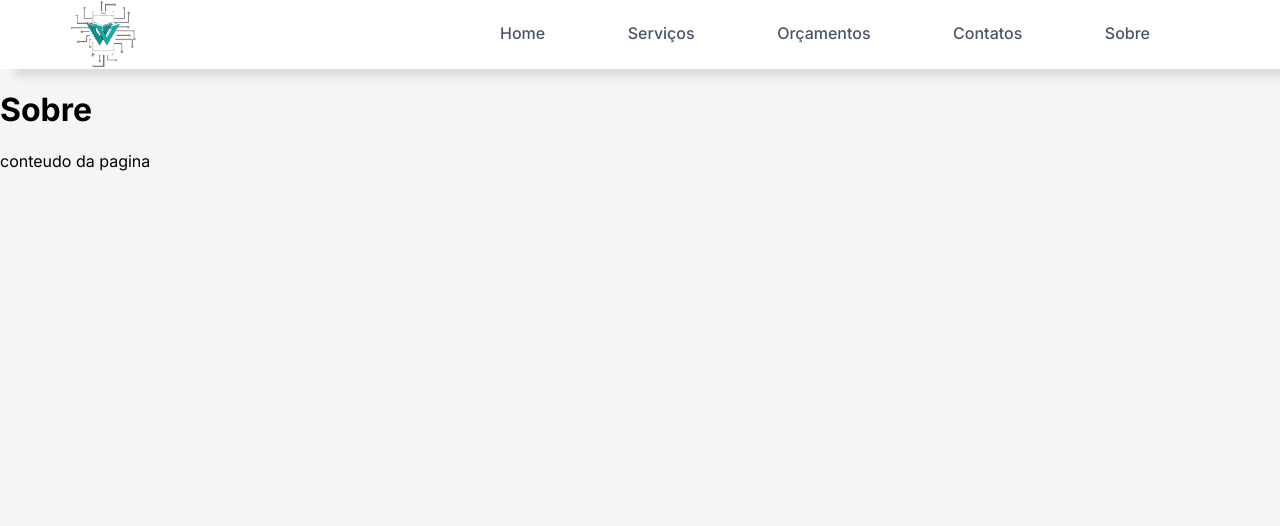
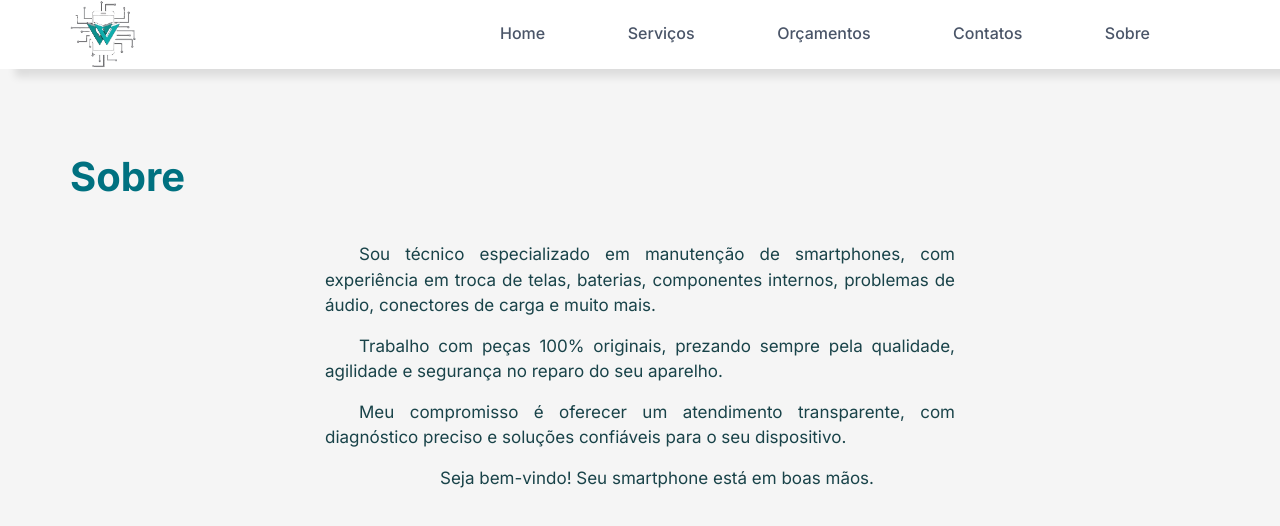
Before and after one commit to Wesley-Santos-Front/wassistec, a React (Create React App) app: page /sobre in a window 1280 px wide. Shown: the top 526 px of the page. Built offline with nearby package versions, Linux system fonts and the light colour scheme.

Commit message:
contato e sobre

```diff
--- a/package.json
+++ b/package.json
@@ -3,6 +3,7 @@
   "version": "0.1.0",
   "private": true,
   "dependencies": {
+    "@react-google-maps/api": "^2.20.7",
     "@testing-library/dom": "^10.4.0",
     "@testing-library/jest-dom": "^6.6.3",
     "@testing-library/react": "^16.3.0",
--- a/src/pages/contato.js
+++ b/src/pages/contato.js
@@ -1,10 +1,44 @@
+import React from 'react';
 import style from './contato.module.css';
+import { IoLogoWhatsapp } from "react-icons/io";
+import { MdOutlineEmail } from "react-icons/md";
+import { FaInstagram } from "react-icons/fa";
 
 function Contato(){
+const endereco =
+    "https://www.google.com/maps/search/?api=1&query=Rua+Acacilia+Capelão+Peres+556,+Coqueiros,+Taquari+-+RS";
+
   return(
-    <div>
-      <h1>Contatos</h1>
-      <p>conteudo da pagina</p>
+       <div className={style.tit}>
+        <h2>Contatos</h2>
+
+       <a href={endereco} target="_blank" rel="noopener noreferrer">
+        <div className={style.maps}>
+          <iframe
+            title="Localização no Google Maps"
+            width="100%"
+            height="100%"
+            frameBorder="0"
+            style={{ border: 0 }}
+            src="https://www.google.com/maps?q=Rua+Acacilia+Capelão+Peres+556,+Coqueiros,+Taquari+-+RS&output=embed"
+            allowFullScreen
+          ></iframe>
+        </div>
+      </a>
+      <div className={style.conta}>
+        <div className={style.flexIcon}>
+      <IoLogoWhatsapp className={style.iconWhat} />
+      <p>(55) 51 99650-7613</p>
+      </div>
+       <div className={style.flexIcon}>
+      <MdOutlineEmail className={style.iconEmail} />
+      <p>wesleytksantos321@gmail.com</p>
+      </div>
+      <div className={style.flexIcon}>
+      <FaInstagram className={style.iconInsta} />
+      <p>@wesle.ycs</p>
+      </div>
+      </div>
     </div>
   )
 }
--- a/src/pages/contato.module.css
+++ b/src/pages/contato.module.css
@@ -0,0 +1,51 @@
+.tit {
+  display: inline-block;
+  margin-top: 50px;
+  margin-left: 70px;
+}
+.tit h2 {
+  color: #007180;
+  text-align: justify;
+  font-size: 40px;
+  font-weight: bold;
+}
+.maps {
+  display: block;
+  border: 2px solid rgba(1, 48, 54, 0.70);
+  border-radius: 8px;
+  overflow: hidden;
+  max-width: 600px;
+  margin: 0 auto;
+  position: absolute;
+  left: 0;
+  right: 0;
+  height: 300px;
+}
+.conta {
+  display: block;
+
+}
+.flexIcon {
+  display: flex;
+  flex-direction: row;
+  flex-wrap: wrap;
+}
+ .flexIcon p {
+  margin-top: 2.3px;
+  margin-left: 5px;
+  color: #013036;
+  font-size: 15px;
+
+ }
+ .iconWhat {
+  color: green;
+  font-size: 25px;
+ }
+ .iconEmail {
+  color: #CB3C2E;
+  font-size: 25px;
+ }
+ .iconInsta {
+  color:#D033A8;
+  font-size: 25px;
+ }
--- a/src/pages/home.module.css
+++ b/src/pages/home.module.css
@@ -32,7 +32,7 @@
 }
 .let p{
   font-size: 18px;
-  color: #007180;
+  color: rgba(1, 48, 54, 0.90);
   margin-top: -10px;
 }
 .let p:last-child{
--- a/src/pages/orcamento.js
+++ b/src/pages/orcamento.js
@@ -2,6 +2,7 @@ import style from './orcamento.module.css';
 import { useState } from "react";
 
 function Orcamento(){
+
   const dados = [
     { tipo: "Tela", marca: "Sansung", modelo: "Galaxy A01 core", valor: 200 },
     { tipo: "Tela", marca: "Sansung", modelo: "Galaxy A02", valor: 200 },
@@ -200,6 +201,10 @@ function Orcamento(){
   const modelosFiltrados = dados.filter(
     (item) => item.tipo === tipoSelecionado && item.marca === marcaSelecionada
   );
+
+  const numero = "5196507613"; // coloque seu número com DDI 55 (Brasil)
+  const mensagem = "Olá! Vim pelo site e gostaria de um orçamento.";
+  const link = `https://wa.me/${numero}?text=${encodeURIComponent(mensagem)}`;
   return (
 
       <div className={style.tit}>
@@ -220,7 +225,8 @@ function Orcamento(){
         </select>
 
         <select
-          value={marcaSelecionada}
+
+     value={marcaSelecionada}
           onChange={(e) => setMarcaSelecionada(e.target.value)}
         >
           {marcasUnicas.map((marca) => (
@@ -246,9 +252,11 @@ function Orcamento(){
           ))}
         </tbody>
       </table>
+      <a href={link} target="_blank" rel="noopener noreferrer">
       <div className={style.butt}>
                        <button>Solicitar orçamento personalizado</button>
                        </div>
+                       </a>
       </div>
     </div>
   )
--- a/src/pages/orcamento.module.css
+++ b/src/pages/orcamento.module.css
@@ -1,6 +1,6 @@
 .tit {
   display: inline-block;
-  margin-top: 80px;
+  margin-top: 50px;
   margin-left: 70px;
 }
 .tit h2 {
@@ -26,7 +26,7 @@
   font-weight: bold;
   text-align: center;
   text-align: center;
-  color: #007180;
+  color: rgba(1, 48, 54, 0.90);
   border: none;
   cursor: pointer;
 }
@@ -34,13 +34,13 @@
   margin-left: 85px;
 }
 .opt1 option{
-  color: #013036;
+  color: rgba(1, 48, 54, 0.90);
   font-size: 14px;
   text-align: center;
   cursor: pointer;
 }
 .opt2 option{
-  color: #013036;
+  color: rgba(1, 48, 54, 0.90);
   font-size: 14px;
   cursor: pointer;
 }
@@ -61,7 +61,7 @@ table {
 .mai {
   position: relative;
   left: 25px;
-  color: #013036;
+  color: rgba(1, 48, 54, 0.90);
   margin-top: 10px;
   padding: 5px;
 }
--- a/src/pages/servicos.module.css
+++ b/src/pages/servicos.module.css
@@ -1,6 +1,6 @@
 .tit {
   display: inline-block;
-  margin-top: 80px;
+  margin-top: 50px;
   margin-left: 70px;
 }
 .tit h2 {
@@ -15,14 +15,14 @@
   flex-direction: row;
   flex-wrap: wrap;
   justify-content: space-between;
-  margin: 70px auto 0 ;
+  margin: 80px auto 0 ;
 }
 .indiv {
   display: block;
   width: 120px;
 }
 .indiv p {
-  color: #007180;
+  color: rgba(1, 48, 54, 0.90);
   text-align: center;
 }
 .icon {
--- a/src/pages/sobre.js
+++ b/src/pages/sobre.js
@@ -2,9 +2,18 @@ import style from './sobre.module.css';
 
 function Sobre(){
   return(
-    <div>
-      <h1>Sobre</h1>
-      <p>conteudo da pagina</p>
+    <div className={style.tit}>
+           <h2>Sobre</h2>
+      <div className={style.conteudo}>
+        <h3>Sou técnico especializado em manutenção de smartphones, com experiência em troca de telas, baterias,
+         componentes internos, problemas de áudio, conectores de carga e muito mais.</h3>
+         <h3>Trabalho com peças 100% originais, prezando sempre pela qualidade, agilidade e segurança no reparo
+         do seu aparelho.</h3>
+         <h3>Meu compromisso é oferecer um atendimento transparente, com diagnóstico preciso e soluções
+         confiáveis para o seu dispositivo.</h3>
+          <h3>
+         Seja bem-vindo! Seu smartphone está em boas mãos.</h3>
+      </div>
     </div>
   )
 }
--- a/src/pages/sobre.module.css
+++ b/src/pages/sobre.module.css
@@ -0,0 +1,34 @@
+.tit {
+  display: inline-block;
+  margin-top: 50px;
+  margin-left: 70px;
+}
+.tit h2 {
+  color: #007180;
+  text-align: justify;
+  font-size: 40px;
+  font-weight: bold;
+}
+.conteudo {
+  display: block;
+  position: absolute;
+  left: 0;
+  right: 0;
+  margin: 10px auto 0;
+  width: 630px;
+}
+.conteudo h3 {
+  font-weight: 400;
+  line-height: 1.5;
+  text-align: justify;
+  color: rgba(1, 48, 54, 0.90);
+  margin-top: -2px;
+  font-size: 17px;
+}
+.conteudo h3::first-letter{
+  margin-left: 2em; /* empurra a letra para a direita */
+}
+.conteudo h3:last-child{
+  margin-left: 0px; /* empurra a letra para a direita */
+  text-align: center;
+}
```
Also changed, not shown: 1 other file (tests, documents, lock files or other folders).
